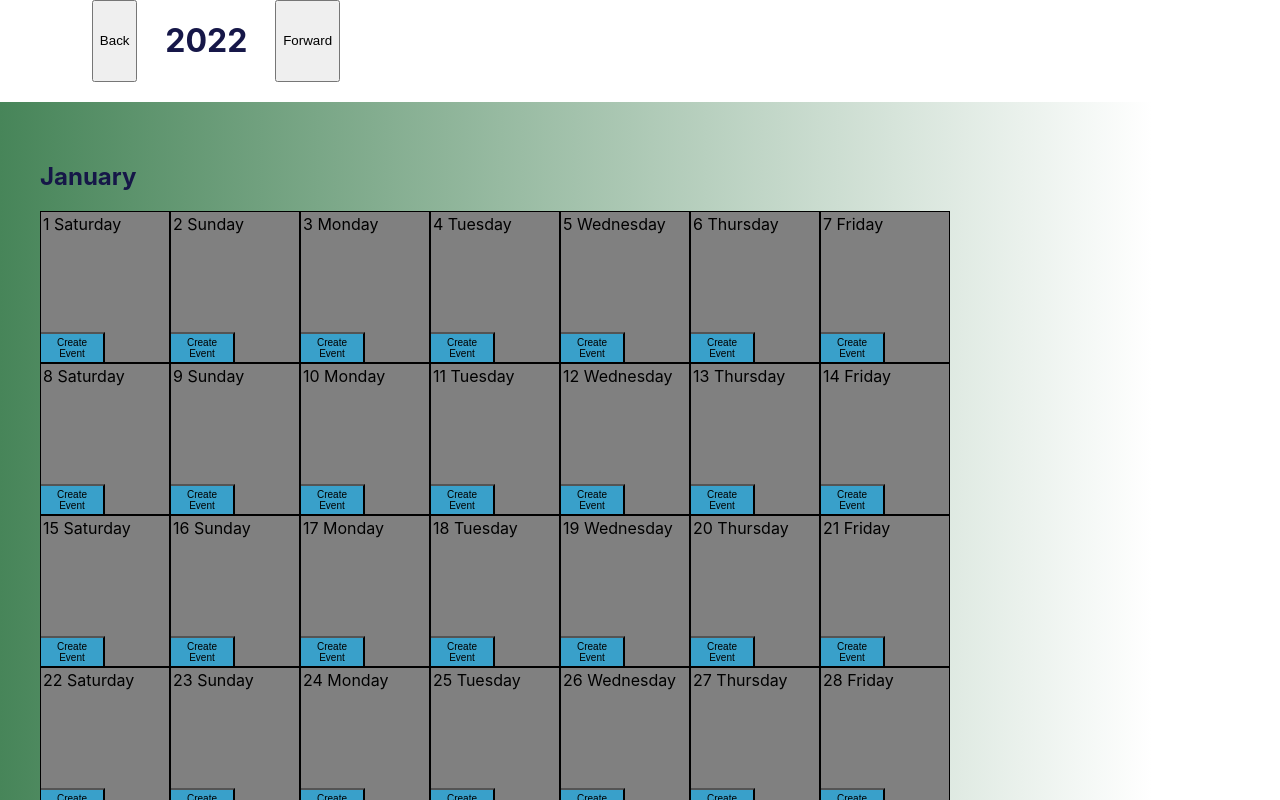
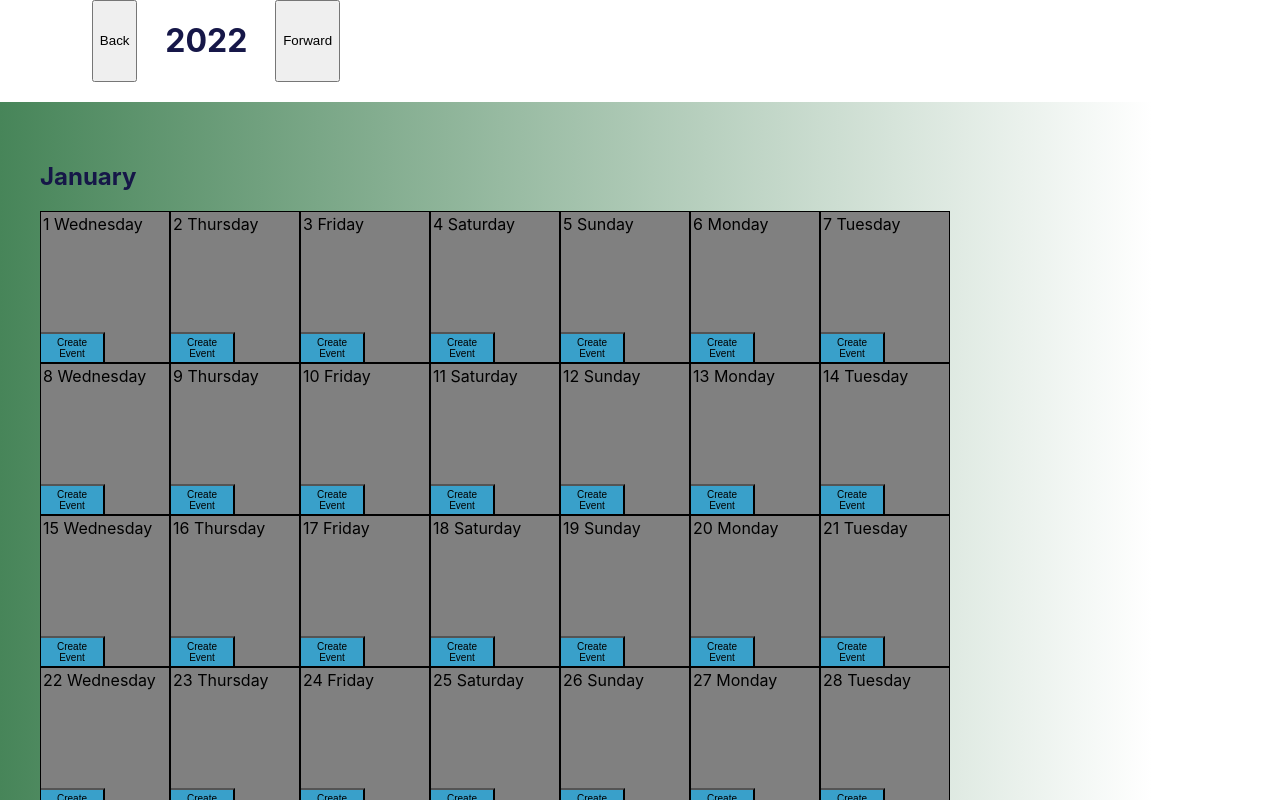
Before and after one commit to EvanG13/Calender-App, a React (Create React App) app in the folder client/: page / in a window 1280 px wide. Built offline with nearby package versions, Linux system fonts and the light colour scheme.

Commit message:
fix Day component

```diff
--- a/client/src/components/Day.js
+++ b/client/src/components/Day.js
@@ -8,8 +8,8 @@ const Day = (props) => {
 
     let [eventList, setEventList] = useState([]);
 
-    let dayOfWeek = getDayOfWeek({year: props.year, month: props.month, day: props.dayNum});
-    let bgColor = generateBgColor(dayOfWeek, dateIsPassed({year: props.year, month: props.month, day: props.dayNum}));
+    let dayOfWeek = getDayOfWeek({year: props.year, month: props.month-1, day: props.dayNum});
+    let bgColor = generateBgColor(dayOfWeek, dateIsPassed({year: props.year, month: props.month-1, day: props.dayNum+1}), isCurrentDate({year: props.year, month: props.month-1, day: props.dayNum}));
     const createEvent = () => { //creates a dayEvent object and updates the state to hold it.
         let eventName = prompt("Input the name of the event you wish to create"); //wait for user to name event and store it to eventName
         if(eventName.trim().length >0){ //make sure the user actually entered a valid event title
```
